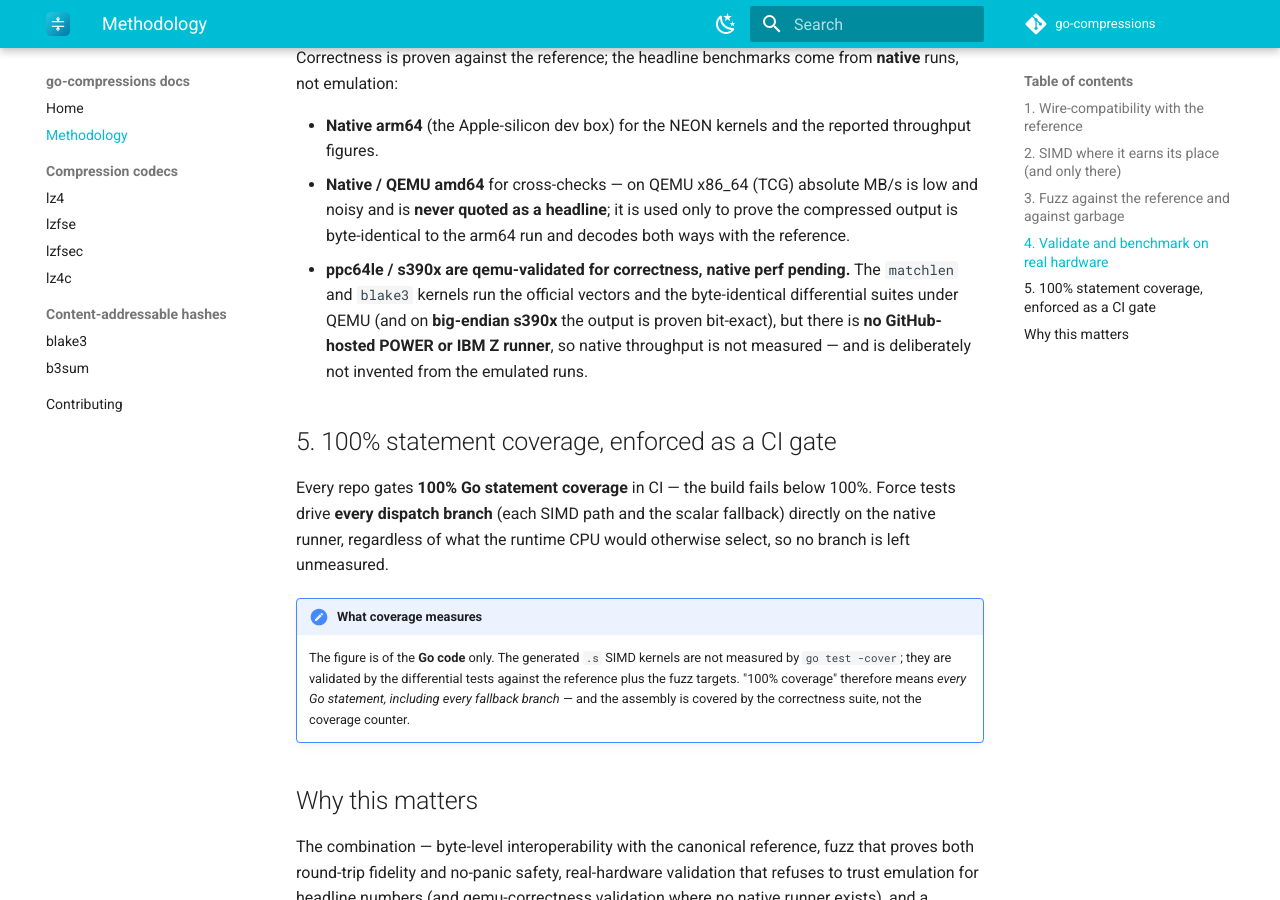
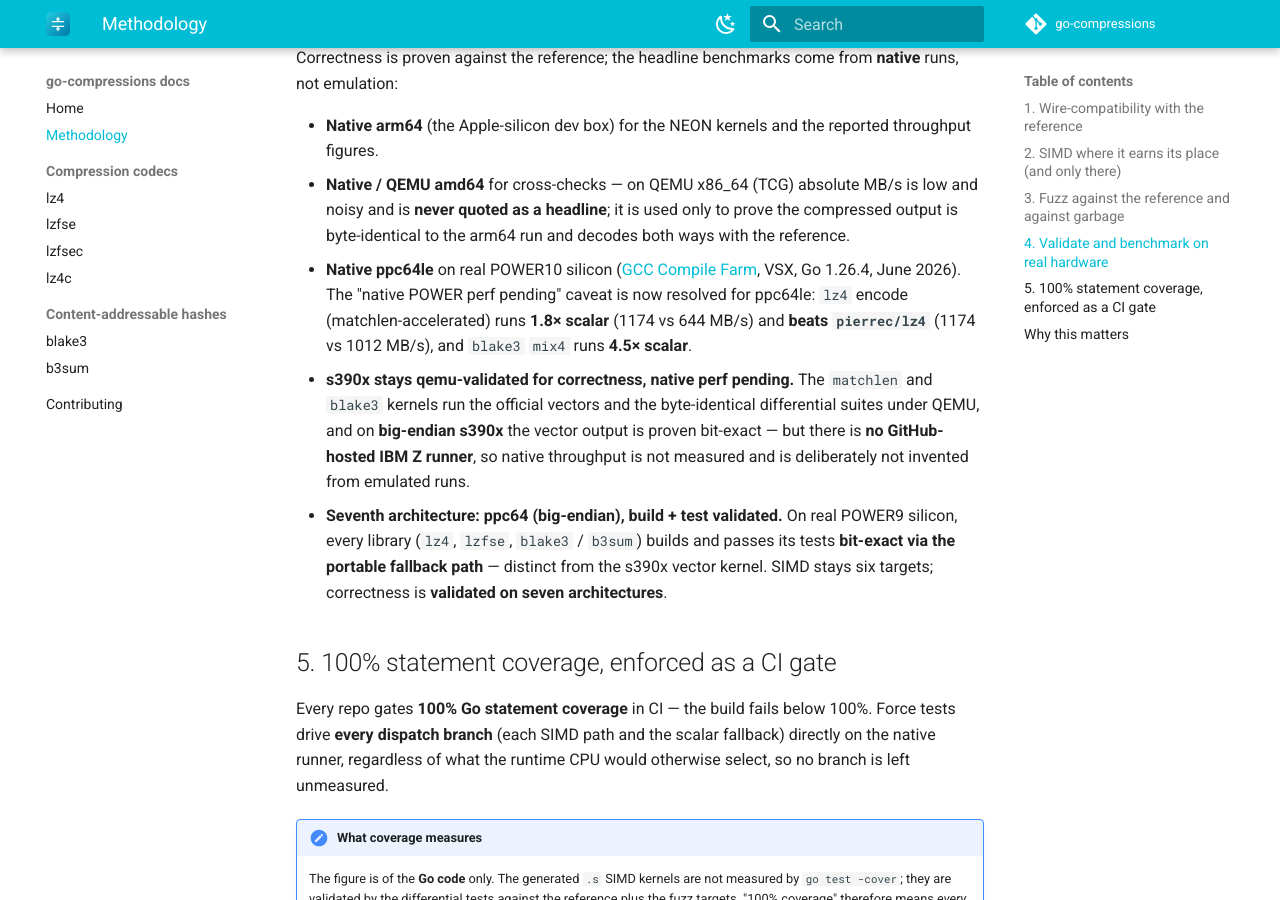
Before and after one commit to go-compressions/docs, an MkDocs documentation site: the page built from docs/methodology.md, in a window 1280 px wide and 900 px high, scrolled down 1804 px. Built offline with MkDocs 1.6.1 and Material for MkDocs 9.7.7, drawn with Linux system fonts in a browser that asks for light colours; the version menu is left out.

Commit message:
docs: native ppc64le POWER10 perf + seventh-arch (ppc64 BE) validation
Update index, methodology, contributing, and the lz4/blake3/b3sum pages:
ppc64le is now natively measured on real POWER10 silicon (GCC Compile Farm,
VSX, Go 1.26.4) — lz4 encode 1.8x scalar (beats pierrec/lz4), blake3 mix4 4.5x.
s390x stays qemu-validated for correctness, native throughput pending an IBM Z
runner. SIMD stays six targets; libraries also build+test bit-exact on a
seventh architecture, ppc64 (big-endian), on real POWER9 via the portable
fallback path. Six SIMD targets, validated on seven architectures.

Co-Authored-By: Claude Opus 4.8 <noreply@anthropic.com>

```diff
--- a/docs/methodology.md
+++ b/docs/methodology.md
@@ -74,12 +74,22 @@ Correctness is proven against the reference; the headline benchmarks come from
   is low and noisy and is **never quoted as a headline**; it is used only to
   prove the compressed output is byte-identical to the arm64 run and decodes both
   ways with the reference.
-- **ppc64le / s390x are qemu-validated for correctness, native perf pending.**
-  The `matchlen` and `blake3` kernels run the official vectors and the
-  byte-identical differential suites under QEMU (and on **big-endian s390x** the
-  output is proven bit-exact), but there is **no GitHub-hosted POWER or IBM Z
-  runner**, so native throughput is not measured — and is deliberately not
-  invented from the emulated runs.
+- **Native ppc64le** on real POWER10 silicon
+  ([GCC Compile Farm](https://portal.cfarm.net/), VSX, Go 1.26.4, June 2026).
+  The "native POWER perf pending" caveat is now resolved for ppc64le: `lz4`
+  encode (matchlen-accelerated) runs **1.8× scalar** (1174 vs 644 MB/s) and
+  **beats `pierrec/lz4`** (1174 vs 1012 MB/s), and `blake3` `mix4` runs **4.5×
+  scalar**.
+- **s390x stays qemu-validated for correctness, native perf pending.** The
+  `matchlen` and `blake3` kernels run the official vectors and the byte-identical
+  differential suites under QEMU, and on **big-endian s390x** the vector output is
+  proven bit-exact — but there is **no GitHub-hosted IBM Z runner**, so native
+  throughput is not measured and is deliberately not invented from emulated runs.
+- **Seventh architecture: ppc64 (big-endian), build + test validated.** On real
+  POWER9 silicon, every library (`lz4`, `lzfse`, `blake3` / `b3sum`) builds and
+  passes its tests **bit-exact via the portable fallback path** — distinct from
+  the s390x vector kernel. SIMD stays six targets; correctness is **validated on
+  seven architectures**.
 
 ## 5. 100% statement coverage, enforced as a CI gate
 
```
Also changed, not shown: docs/contributing.md (+7 -4 lines), docs/index.md (+13 -5 lines), docs/repos/b3sum.md (+10 -3 lines), docs/repos/blake3.md (+9 -3 lines), docs/repos/lz4.md (+13 -6 lines).
